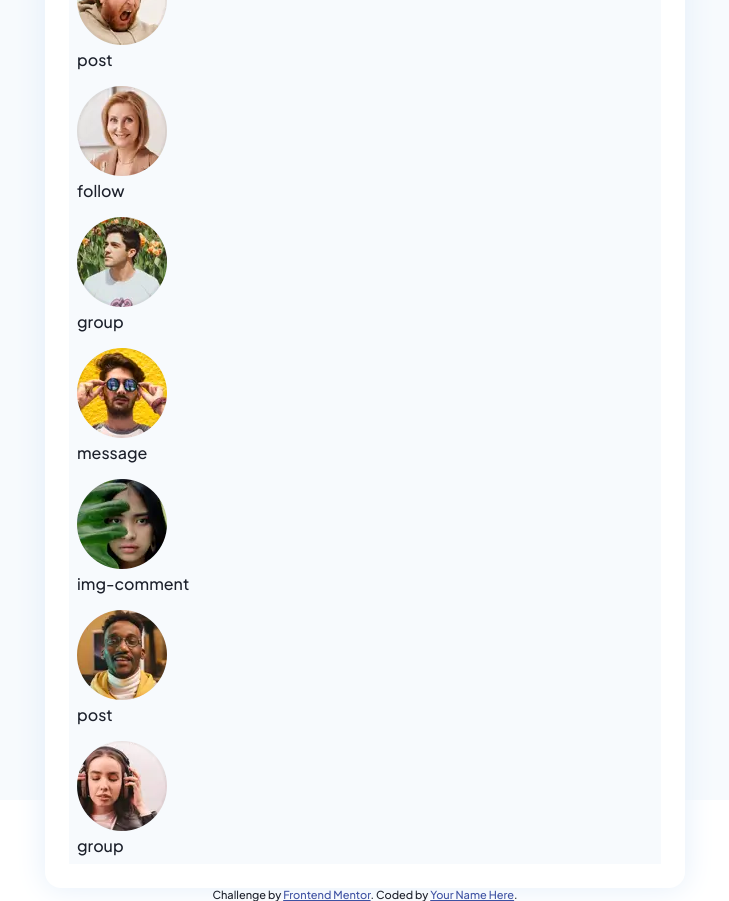
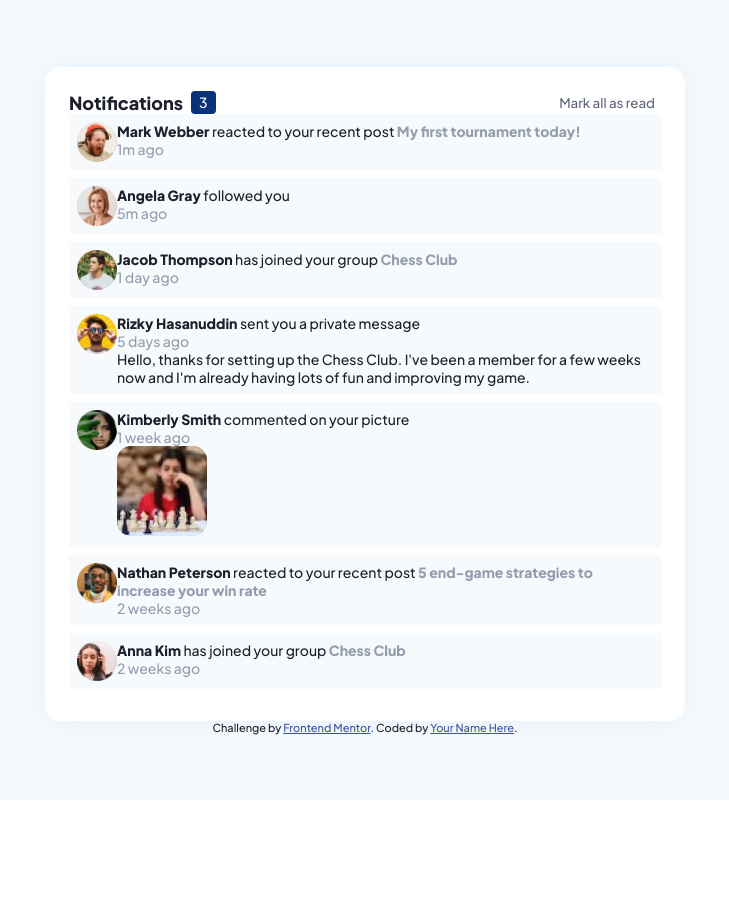
Before and after one commit to Emvil-git/fe-mentor_notifications-page, a React (Create React App) app: page / in a window 1280 px wide. Shown: the whole page, without its empty margins (275-1004 px from the left). After the commit the page ends 800 px from the top, so only its background shows below. Built offline with nearby package versions, Linux system fonts and the light colour scheme.

Commit message:
feat(notif card): add content and some styling

```diff
--- a/src/components/notifCard/NotifCard.jsx
+++ b/src/components/notifCard/NotifCard.jsx
@@ -3,35 +3,62 @@ const NotifCard = ({notifData}) => {
     console.log(notifData)
 
     const byNotifType = () => {
+
+        const type = notifData.type;
+        const name = notifData.user.name;
+        const data = notifData.data;
+        const time = notifData.time;
+
         switch(notifData.type) {
             case 'post':
                 return(
                     <section>
-                        post
+                        <p><a className="nt-card__name">{name}</a> reacted to your recent post <a classname="nt-card__title">{data.postTitle}</a></p>
+                        <span className="nt-card__time">{`${time} ago`}</span>
                     </section>
                 )
             case 'group':
                 return(
-                    <section>group</section>
+                    <section>
+                        <p><a className="nt-card__name">{name}</a> has joined your group <a classname="nt-card__group">{data.groupName}</a></p>
+                        <span className="nt-card__time">{`${time} ago`}</span>
+                    </section>
                 )
             case 'follow':
                 return(
-                    <section>follow</section>
+                    <section>
+                        <p><a className="nt-card__name">{name}</a> followed you</p>
+                        <span className="nt-card__time">{`${time} ago`}</span>
+                    </section>
+
                 )
             case 'img-comment':
                 return(
-                    <section>img-comment</section>
+                    <section>
+                        <section>
+                        <p><a className="nt-card__name">{name}</a> commented on your picture</p>
+                        <span className="nt-card__time">{`${time} ago`}</span>
+                        </section>
+                        <img src={data.imgUrl} alt="" />
+                    </section>
                 )
             case 'message':
                 return(
-                    <section>message</section>
+                    <section>
+                        <section>
+                            <p><a className="nt-card__name">{name}</a> sent you a private message</p>
+                            <span className="nt-card__time">{`${time} ago`}</span>
+                        </section>
+
+                        <span>{data.message}</span>
+                    </section>
                 )
         }
     }
 
     return (
         <div className="nt-card">
-            <img src={notifData.user.imgUrl} alt="" />
+            <img src={notifData.user.imgUrl} alt="" className="nt-card__pfp" />
             {byNotifType()}
         </div>
     )
--- a/src/components/notifCard/NotifCard.scss
+++ b/src/components/notifCard/NotifCard.scss
@@ -1,4 +1,32 @@
 .nt-card {
+    a{
+        font-weight: 800;
+        color: $grey-blu;
+    }
+
+    font-size: 14px;
     padding: 8px;
     background-color: $grey-blu-vl;
+
+    margin-bottom: 8px;
+
+    display: flex;
+
+    &__pfp{
+        height: 40px;
+        width: 40px;
+    }
+
+    &__name{
+        color: $blue-vd !important;
+    }
+
+    &__group{
+        color: $blue !important;
+    }
+
+    &__time{
+        color: $grey-blu;
+    }
+
 }
--- a/src/data.js
+++ b/src/data.js
@@ -65,7 +65,7 @@ export const notifData = [
         user: usersData.find(user => user.name === "Kimberly Smith"),
         type: "img-comment",
         data: {
-            imgUrl: "../../assets/images/image-chess.webp"
+            imgUrl: "/images/image-chess.webp"
         },
         time: "1 week"
     },
```
